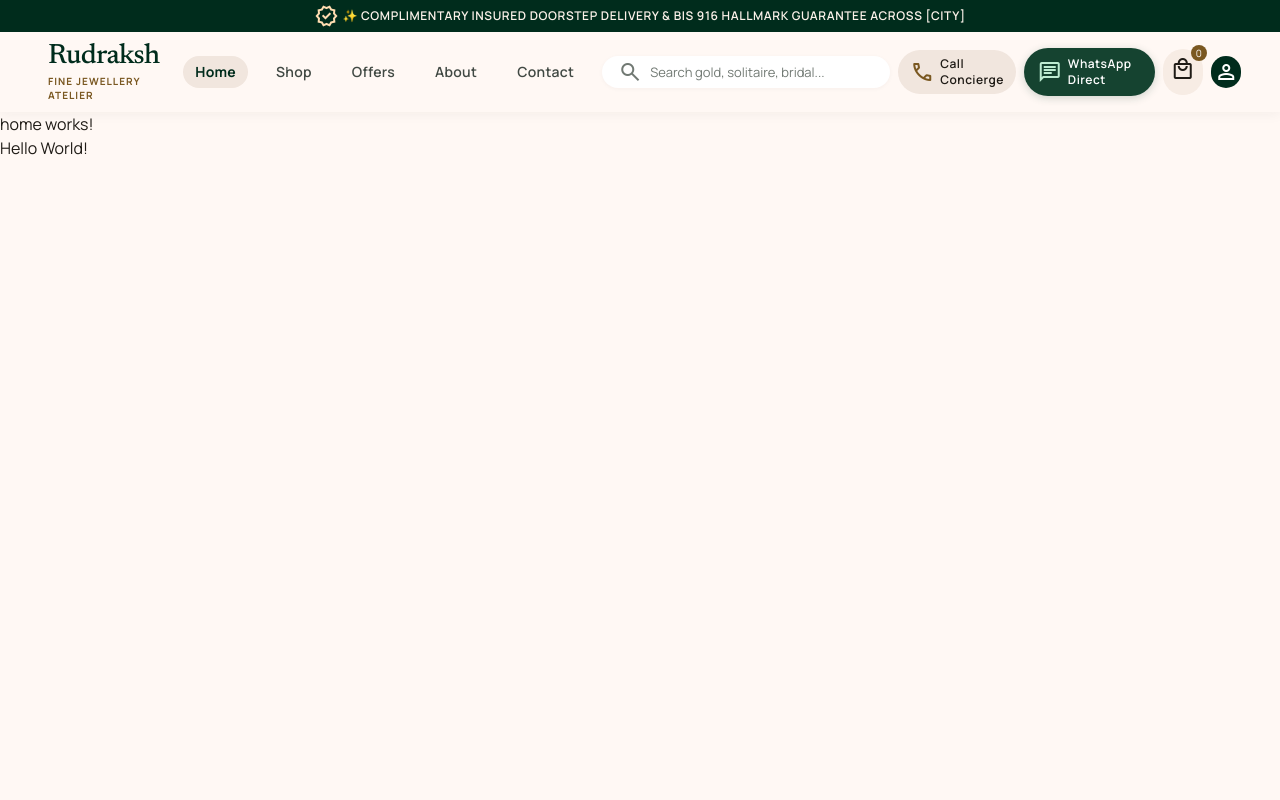
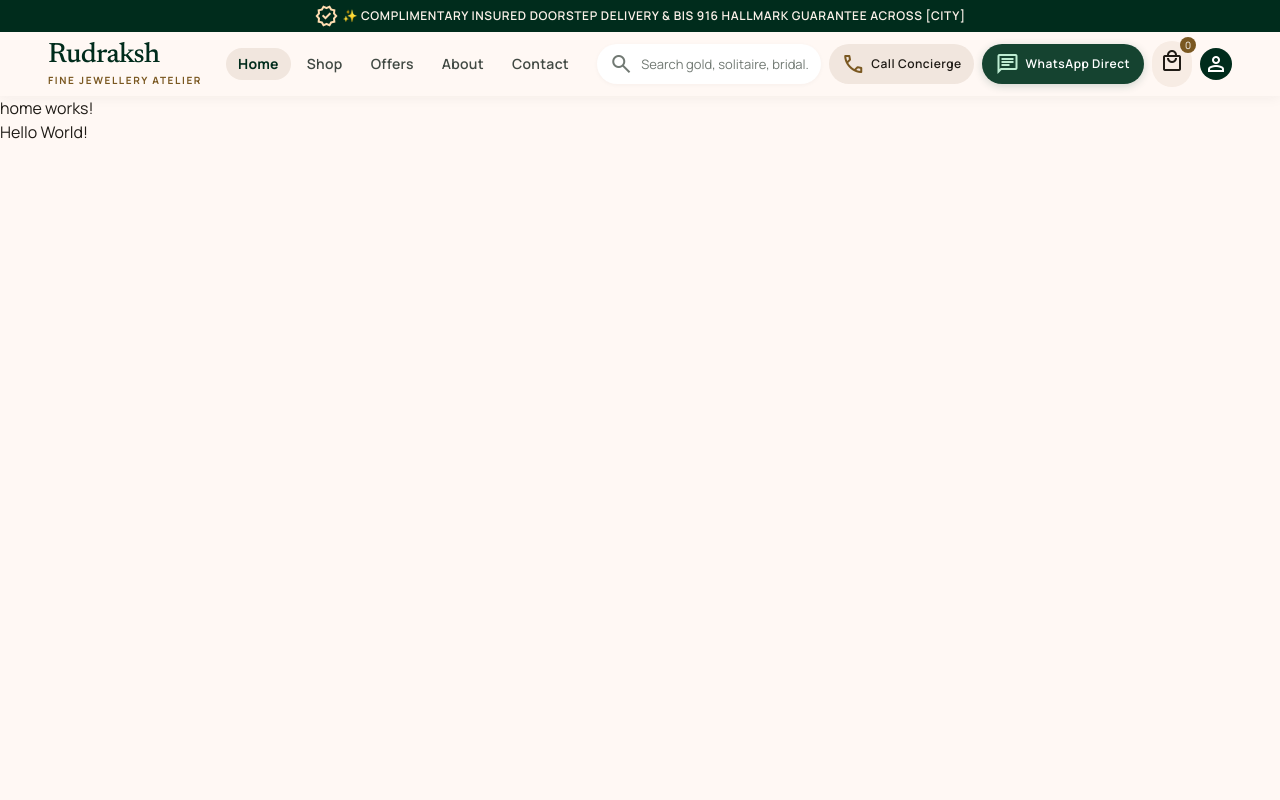
Before and after one commit to Shourya004/e-commerce_website, an Angular app in the folder frontend/: page / in a window 1280 px wide. Shown: the top 800 px of the page. Built offline with nearby package versions, Linux system fonts and the light colour scheme.

Commit message:
formate the ui

```diff
--- a/frontend/src/app/shared/components/navbar/navbar.html
+++ b/frontend/src/app/shared/components/navbar/navbar.html
@@ -1,13 +1,16 @@
 <header
-  class="sticky top-0 z-50 bg-surface/90 shadow-[0_2px_12px_rgba(43,38,33,0.05)] backdrop-blur-xl"
+  class="sticky top-0 z-50 bg-surface/95 shadow-[0_2px_12px_rgba(43,38,33,0.05)] backdrop-blur-xl"
 >
   <!-- Announcement bar -->
-  <div class="bg-primary px-margin-mobile py-space-xs text-on-primary lg:px-margin">
-    <div class="mx-auto flex max-w-[1280px] items-center justify-center gap-space-xs text-center">
-      <span class="material-symbols-outlined shrink-0 text-[16px] text-secondary-fixed"
+  <div class="bg-primary px-3 py-1 text-on-primary sm:px-margin-mobile lg:px-margin">
+    <div class="flex items-center justify-center gap-space-xs text-center">
+      <span
+        class="material-symbols-outlined shrink-0 text-[14px] text-secondary-fixed sm:text-[16px]"
         >verified</span
       >
-      <p class="font-label-md text-label-md uppercase tracking-wider text-surface-container-low">
+      <p
+        class="font-label-md text-[10px] uppercase tracking-wide text-surface-container-low sm:text-label-md sm:tracking-wider"
+      >
         <span class="sm:hidden">✨ Insured delivery &amp; BIS 916 Hallmark</span>
         <span class="hidden sm:inline"
           >✨ Complimentary insured doorstep delivery &amp; BIS 916 Hallmark guarantee across
@@ -19,26 +22,27 @@
 
   <!-- Main row -->
   <div
-    class="mx-auto flex h-16 max-w-[1280px] items-center justify-between gap-space-md px-margin-mobile md:h-20 lg:px-margin"
+    class="flex min-h-16 w-full items-center justify-between gap-2 px-3 sm:px-margin-mobile lg:px-margin"
   >
-    <div class="flex items-center gap-space-lg">
-      <a routerLink="/" class="flex flex-col">
+    <div class="flex min-w-0 items-center gap-3 xl:gap-6">
+      <a routerLink="/" class="flex shrink-0 flex-col">
         <span
           class="font-headline-md text-headline-md-mobile leading-none tracking-tight text-primary md:text-headline-md"
           >{{ shopName }}</span
         >
-        <span class="mt-1 font-label-sm text-label-sm uppercase tracking-widest text-secondary"
+        <span
+          class="mt-1 whitespace-nowrap font-label-sm text-[9px] uppercase tracking-[0.16em] text-secondary sm:text-label-sm"
           >Fine Jewellery Atelier</span
         >
       </a>
 
-      <nav class="hidden items-center gap-space-md lg:flex">
+      <nav class="hidden items-center gap-1 lg:flex">
         @for (link of links; track link.path) {
           <a
             [routerLink]="link.path"
             routerLinkActive="text-primary! font-bold! bg-surface-container-high! rounded-full"
             [routerLinkActiveOptions]="{ exact: link.exact }"
-            class="px-3 py-1.5 font-label-lg text-label-lg text-on-surface-variant transition-colors hover:text-primary"
+            class="whitespace-nowrap rounded-full px-2.5 py-1.5 font-label-lg text-label-lg text-on-surface-variant transition-colors hover:text-primary xl:px-3"
           >
             {{ link.label }}
           </a>
@@ -46,23 +50,23 @@
       </nav>
     </div>
 
-    <div class="flex items-center gap-space-sm">
-      <!-- Search (tablet and up) -->
+    <div class="flex shrink-0 items-center gap-1.5 sm:gap-2">
+      <!-- Search -->
       <div
-        class="hidden items-center rounded-full bg-surface-container-lowest px-space-md py-space-xs shadow-[0_1px_4px_rgba(43,38,33,0.04)] md:flex"
+        class="hidden w-36 items-center rounded-full bg-surface-container-lowest px-3 py-2 shadow-[0_1px_4px_rgba(43,38,33,0.04)] md:flex lg:w-44 xl:w-56"
       >
         <span class="material-symbols-outlined mr-2 text-[18px] text-outline">search</span>
         <input
           type="text"
           placeholder="Search gold, solitaire, bridal..."
-          class="w-44 bg-transparent font-body-sm text-body-sm text-on-surface placeholder:text-outline focus:outline-none lg:w-56"
+          class="min-w-0 w-full bg-transparent font-body-sm text-body-sm text-on-surface placeholder:text-outline focus:outline-none"
         />
       </div>
 
-      <!-- Call (large desktop) -->
+      <!-- Call (large screens) -->
       <a
         [href]="'tel:' + phone"
-        class="hidden items-center gap-1.5 rounded-full bg-surface-container-high px-3 py-1.5 font-label-md text-label-md text-on-surface transition-colors hover:bg-surface-container-highest xl:flex"
+        class="hidden items-center gap-1.5 whitespace-nowrap rounded-full bg-surface-container-high px-3 py-2 font-label-md text-label-md text-on-surface transition-colors hover:bg-surface-container-highest xl:flex"
       >
         <span class="material-symbols-outlined text-[16px] text-secondary">call</span>
         <span>Call Concierge</span>
@@ -73,7 +77,7 @@
         [href]="'https://wa.me/' + whatsapp"
         target="_blank"
         rel="noopener"
-        class="flex items-center gap-1.5 rounded-full bg-primary-container px-3.5 py-2 font-label-md text-label-md text-on-primary shadow-[0_2px_8px_rgba(21,67,48,0.2)] transition-all hover:bg-primary"
+        class="flex shrink-0 items-center gap-1.5 rounded-full bg-primary-container px-2.5 py-2 font-label-md text-label-md text-on-primary shadow-[0_2px_8px_rgba(21,67,48,0.2)] transition-all hover:bg-primary sm:px-3.5"
       >
         <span class="material-symbols-outlined text-[16px] text-primary-fixed">chat</span>
         <span class="hidden sm:inline">WhatsApp Direct</span>
@@ -83,7 +87,7 @@
       <button
         type="button"
         aria-label="Cart"
-        class="relative rounded-full bg-surface-container p-2 text-on-surface transition-colors hover:bg-surface-container-high"
+        class="relative shrink-0 rounded-full bg-surface-container p-2 text-on-surface transition-colors hover:bg-surface-container-high"
       >
         <span class="material-symbols-outlined text-[20px]">local_mall</span>
         <span
@@ -93,15 +97,19 @@
       </button>
 
       <!-- Account -->
-      <div class="flex h-8 w-10 items-center justify-center rounded-full bg-primary">
+      <div
+        aria-label="Account"
+        class="hidden h-8 w-8 shrink-0 items-center justify-center rounded-full bg-primary sm:flex"
+      >
         <span class="material-symbols-outlined text-[18px] text-on-primary">person</span>
       </div>
 
       <!-- Menu button (phone and tablet) -->
       <button
         type="button"
-        aria-label="Toggle menu"
-        class="flex h-10 w-10 items-center justify-center lg:hidden"
+        [attr.aria-label]="menuOpen() ? 'Close menu' : 'Open menu'"
+        aria-controls="mobile-navigation"
+        class="flex h-10 w-10 shrink-0 items-center justify-center rounded-full text-primary transition-colors hover:bg-surface-container lg:hidden"
         [attr.aria-expanded]="menuOpen()"
         (click)="menuOpen.set(!menuOpen())"
       >
@@ -115,39 +123,54 @@
   <!-- Menu panel (phone and tablet) -->
   @if (menuOpen()) {
     <nav
-      class="absolute left-0 right-0 top-full max-h-[calc(100vh-7rem)] overflow-y-auto bg-surface px-margin-mobile pb-space-lg pt-space-sm shadow-lg lg:hidden"
+      id="mobile-navigation"
+      class="absolute left-0 right-0 top-full max-h-[calc(100vh-5rem)] overflow-y-auto border-t border-surface-container bg-surface px-4 pb-6 pt-3 shadow-lg sm:px-margin-mobile lg:hidden"
     >
       <div
-        class="mb-space-sm flex items-center rounded-full bg-surface-container-lowest px-space-md py-space-sm md:hidden"
+        class="mb-3 flex items-center rounded-full bg-surface-container-lowest px-4 py-2.5 shadow-[0_1px_4px_rgba(43,38,33,0.04)] md:hidden"
       >
         <span class="material-symbols-outlined mr-2 text-[18px] text-outline">search</span>
         <input
           type="text"
           placeholder="Search gold, solitaire, bridal..."
-          class="min-w-0 flex-1 bg-transparent text-base text-on-surface placeholder:text-outline focus:outline-none"
+          class="min-w-0 flex-1 bg-transparent font-body-sm text-body-sm text-on-surface placeholder:text-outline focus:outline-none"
         />
       </div>
 
+      <div class="grid gap-1 sm:grid-cols-2">
         @for (link of links; track link.path) {
           <a
             [routerLink]="link.path"
             (click)="menuOpen.set(false)"
             routerLinkActive="text-primary! font-bold! bg-surface-container-high!"
             [routerLinkActiveOptions]="{ exact: link.exact }"
-          class="block rounded-full px-4 py-3 font-label-lg text-label-lg text-on-surface-variant"
+            class="block rounded-full px-4 py-3 font-label-lg text-label-lg text-on-surface-variant transition-colors hover:bg-surface-container-low"
           >
             {{ link.label }}
           </a>
         }
+      </div>
 
+      <div class="mt-3 grid gap-2 border-t border-surface-container pt-3 sm:grid-cols-2">
         <a
           [href]="'tel:' + phone"
           (click)="menuOpen.set(false)"
-        class="mt-space-sm flex items-center justify-center gap-2 rounded-full bg-surface-container-high px-4 py-3 font-label-md text-label-md text-on-surface"
+          class="flex items-center justify-center gap-2 rounded-full bg-surface-container-high px-4 py-3 font-label-md text-label-md text-on-surface transition-colors hover:bg-surface-container-highest"
         >
-        <span class="material-symbols-outlined text-[16px] text-secondary">call</span> Call
-        Concierge
+          <span class="material-symbols-outlined text-[16px] text-secondary">call</span>
+          Call Concierge
         </a>
+        <a
+          [href]="'https://wa.me/' + whatsapp"
+          target="_blank"
+          rel="noopener"
+          (click)="menuOpen.set(false)"
+          class="flex items-center justify-center gap-2 rounded-full bg-primary-container px-4 py-3 font-label-md text-label-md text-on-primary transition-colors hover:bg-primary"
+        >
+          <span class="material-symbols-outlined text-[16px] text-primary-fixed">chat</span>
+          WhatsApp Direct
+        </a>
+      </div>
     </nav>
   }
 </header>
```
Also changed, not shown: 1 other file (tests, documents, lock files or other folders). Lines whose indentation alone changed are shown as unchanged.
